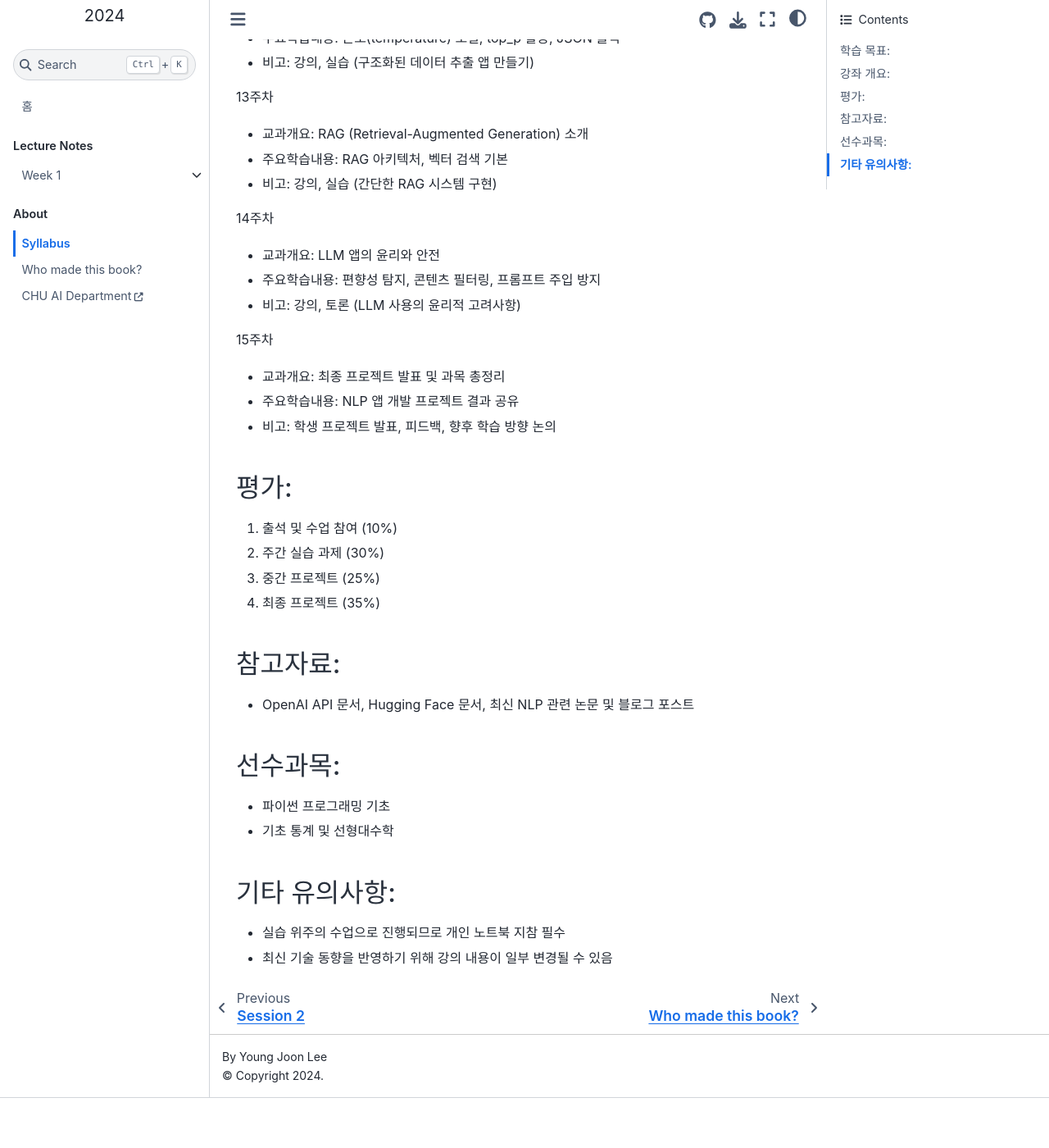
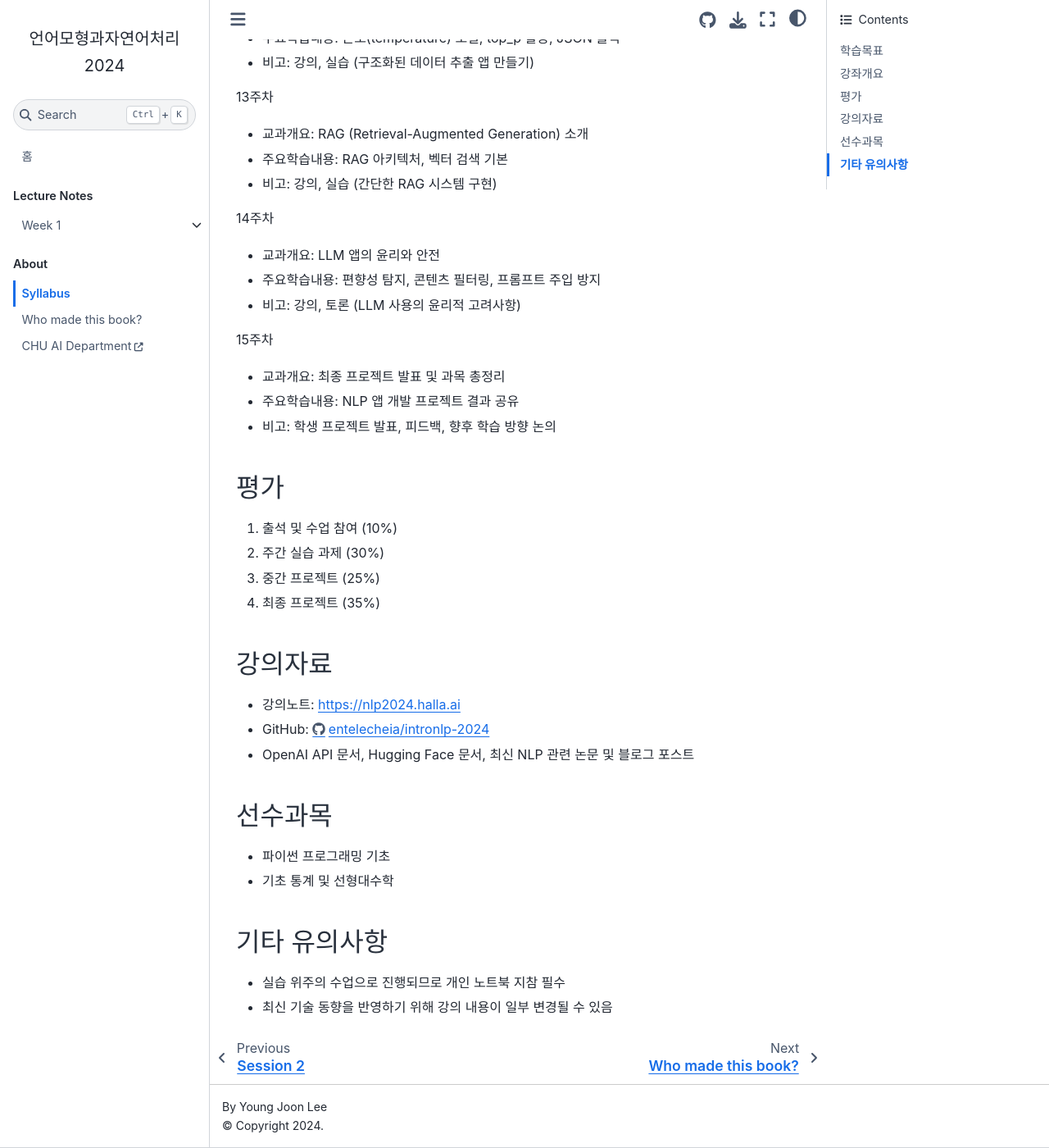
Before and after one commit to entelecheia/intronlp-2024, a Jupyter Book: the page built from book/ko/syllabus/index.md, in a window 1280 px wide and 1400 px high, scrolled down 2284 px. Shown: the whole window at 82% size. Built offline with Jupyter Book 1.0.4 settings and Sphinx 7.4.7 and the Sphinx Book theme 1.1.4, drawn with Linux system fonts in a browser that asks for light colours; before the commit the page ends 3623 px from its top, so only the background shows below that.

Commit message:
docs: update course syllabus and learning objectives

```diff
--- a/book/ko/syllabus/index.md
+++ b/book/ko/syllabus/index.md
@@ -2,7 +2,7 @@
 
 이 강좌는 자연어처리(NLP)의 기본 개념과 최신 언어모형 기술을 소개합니다. 학생들은 텍스트 처리의 기초부터 시작하여 고급 언어모형 API 활용 및 NLP 애플리케이션 개발까지 실습 중심으로 학습합니다. 특히 대규모 언어모형(LLM)의 활용과 프롬프트 엔지니어링에 중점을 두어, 최신 NLP 기술의 실무 적용 능력을 키웁니다.
 
-## 학습 목표:
+## 학습목표
 
 1. NLP와 언어모형의 기본 개념 및 주요 기술을 이해한다.
 2. 텍스트 전처리, 워드 임베딩, 트랜스포머 아키텍처 등 NLP의 핵심 기술을 실습한다.
@@ -11,7 +11,7 @@
 5. NLP 기반 웹 애플리케이션을 설계하고 구현할 수 있는 능력을 기른다.
 6. LLM 활용의 윤리적 측면을 이해하고 안전한 AI 시스템 개발 방법을 학습한다.
 
-## 강좌 개요:
+## 강좌개요
 
 1주차
 
@@ -103,23 +103,25 @@
 - 주요학습내용: NLP 앱 개발 프로젝트 결과 공유
 - 비고: 학생 프로젝트 발표, 피드백, 향후 학습 방향 논의
 
-## 평가:
+## 평가
 
 1. 출석 및 수업 참여 (10%)
 2. 주간 실습 과제 (30%)
 3. 중간 프로젝트 (25%)
 4. 최종 프로젝트 (35%)
 
-## 참고자료:
+## 강의자료
 
+- 강의노트: [https://nlp2024.halla.ai](https://nlp2024.halla.ai)
+- GitHub: [https://github.com/entelecheia/intronlp-2024](https://github.com/entelecheia/intronlp-2024)
 - OpenAI API 문서, Hugging Face 문서, 최신 NLP 관련 논문 및 블로그 포스트
 
-## 선수과목:
+## 선수과목
 
 - 파이썬 프로그래밍 기초
 - 기초 통계 및 선형대수학
 
-## 기타 유의사항:
+## 기타 유의사항
 
 - 실습 위주의 수업으로 진행되므로 개인 노트북 지참 필수
 - 최신 기술 동향을 반영하기 위해 강의 내용이 일부 변경될 수 있음
```
Also changed, not shown: book/en/syllabus/index.md (+8 -6 lines).
